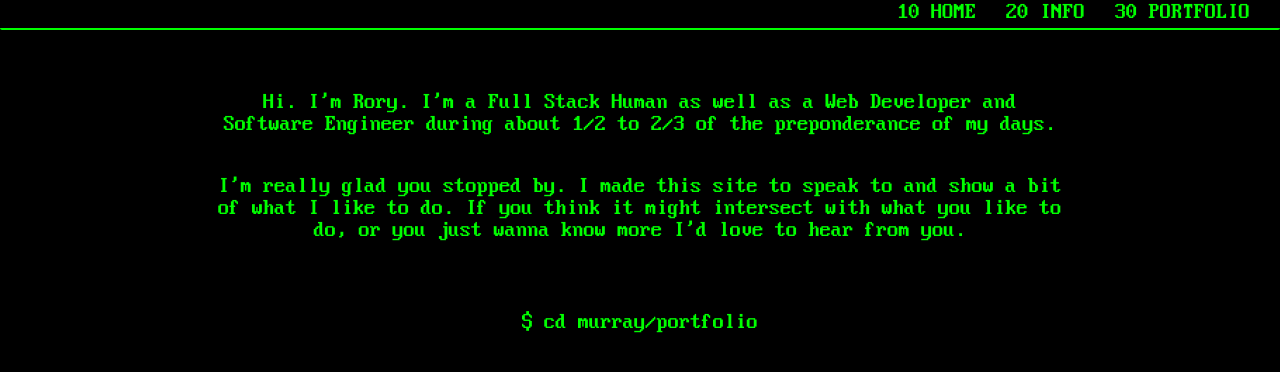
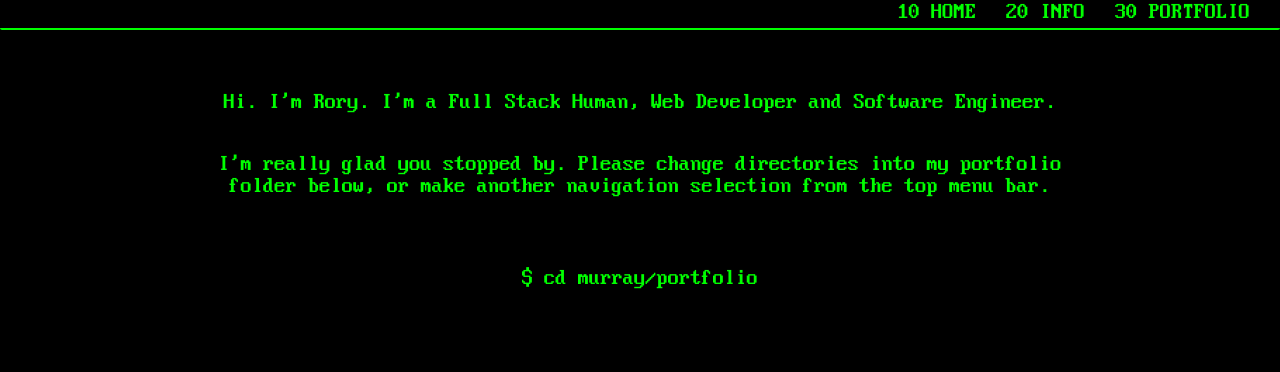
Before and after one commit to rorychristianmurray/portfolio, a React (Create React App) app: page / in a window 1280 px wide. Shown: the top 372 px of the page. Built offline with nearby package versions, Linux system fonts and the light colour scheme.

Commit message:
Change front page

```diff
--- a/src/components/body/Headband.js
+++ b/src/components/body/Headband.js
@@ -28,16 +28,12 @@ export default () => {
     >
       <Grid container item justify="center" className={styles.headbandcard1}>
         <Grid item xs={8} className={styles.headbandtext1}>
-          Hi. I'm Rory. I'm a Full Stack Human as well as a Web Developer and Software Engineer during about
-          1/2 to 2/3 of the preponderance of my days.
+          Hi. I'm Rory. I'm a Full Stack Human, Web Developer and Software Engineer.
         </Grid>
       </Grid>
       <Grid container item justify="center" className={styles.headbandcard2}>
         <Grid item xs={8} className={styles.headbandtext2}>
-          I'm really glad you stopped by. I made this site to speak to and show
-          a bit of what I like to do. If you think it might intersect with
-          what you like to do, or you just wanna know more I'd love to hear from
-          you.
+          I'm really glad you stopped by. Please change directories into my portfolio folder below, or make another navigation selection from the top menu bar.
         </Grid>
       </Grid>
       <Grid item>
```
